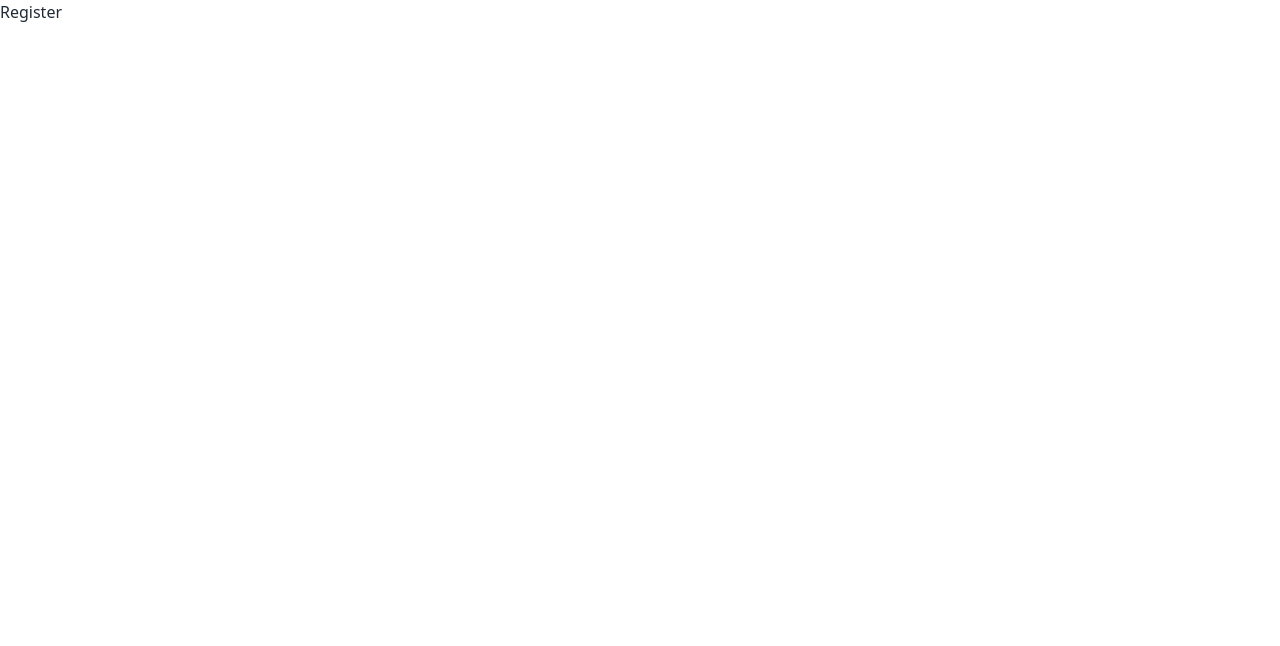
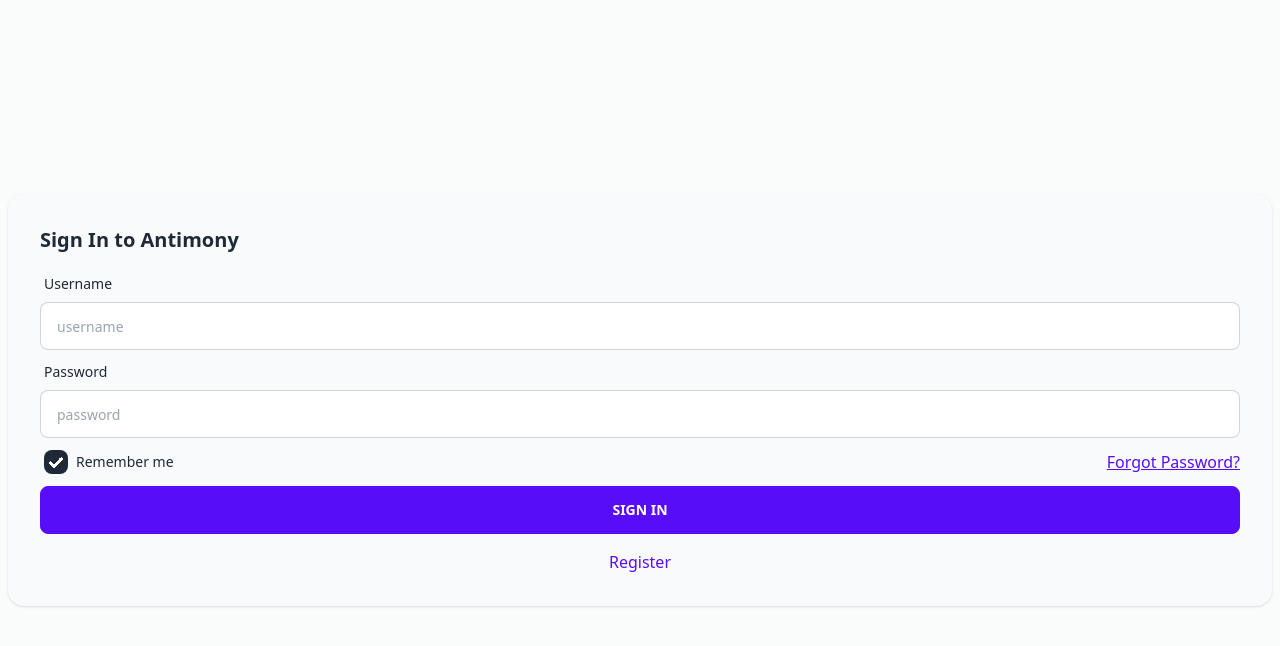
Before and after one commit to c3n7/antimony-frontend, a Vue app: page /signIn in a window 1280 px wide. Shown: the top 646 px of the page. Built offline with nearby package versions, Linux system fonts and the light colour scheme.

Commit message:
Done with sign in screen

```diff
--- a/src/pages/SignInView.vue
+++ b/src/pages/SignInView.vue
@@ -1,5 +1,54 @@
 <template>
-  <div>Register</div>
+  <div
+    class="w-screen h-screen bg-base-200 bg-opacity-80 p-2 flex items-center"
+  >
+    <div class="card shadow bg-base-200 basis-full">
+      <div class="card-body">
+        <h2 class="card-title">Sign In to Antimony</h2>
+
+        <div class="space-y-1">
+          <div class="form-control">
+            <label class="label">
+              <span class="label-text">Username</span>
+            </label>
+            <input
+              type="text"
+              placeholder="username"
+              class="input input-bordered"
+            />
+          </div>
+
+          <div class="form-control">
+            <label class="label">
+              <span class="label-text">Password</span>
+            </label>
+            <input
+              type="password"
+              placeholder="password"
+              class="input input-bordered"
+            />
+          </div>
+
+          <div class="flex items-center">
+            <div class="form-control">
+              <label class="cursor-pointer label flex justify-start space-x-2">
+                <input type="checkbox" checked="checked" class="checkbox" />
+                <span class="label-text">Remember me</span>
+              </label>
+            </div>
+
+            <a class="link link-primary text-right flex-1">Forgot Password?</a>
+          </div>
+
+          <button class="btn btn-block btn-primary">Sign In</button>
+
+          <div class="link link-hover link-primary w-full text-center pt-3">
+            Register
+          </div>
+        </div>
+      </div>
+    </div>
+  </div>
 </template>
 
 <script>
```
